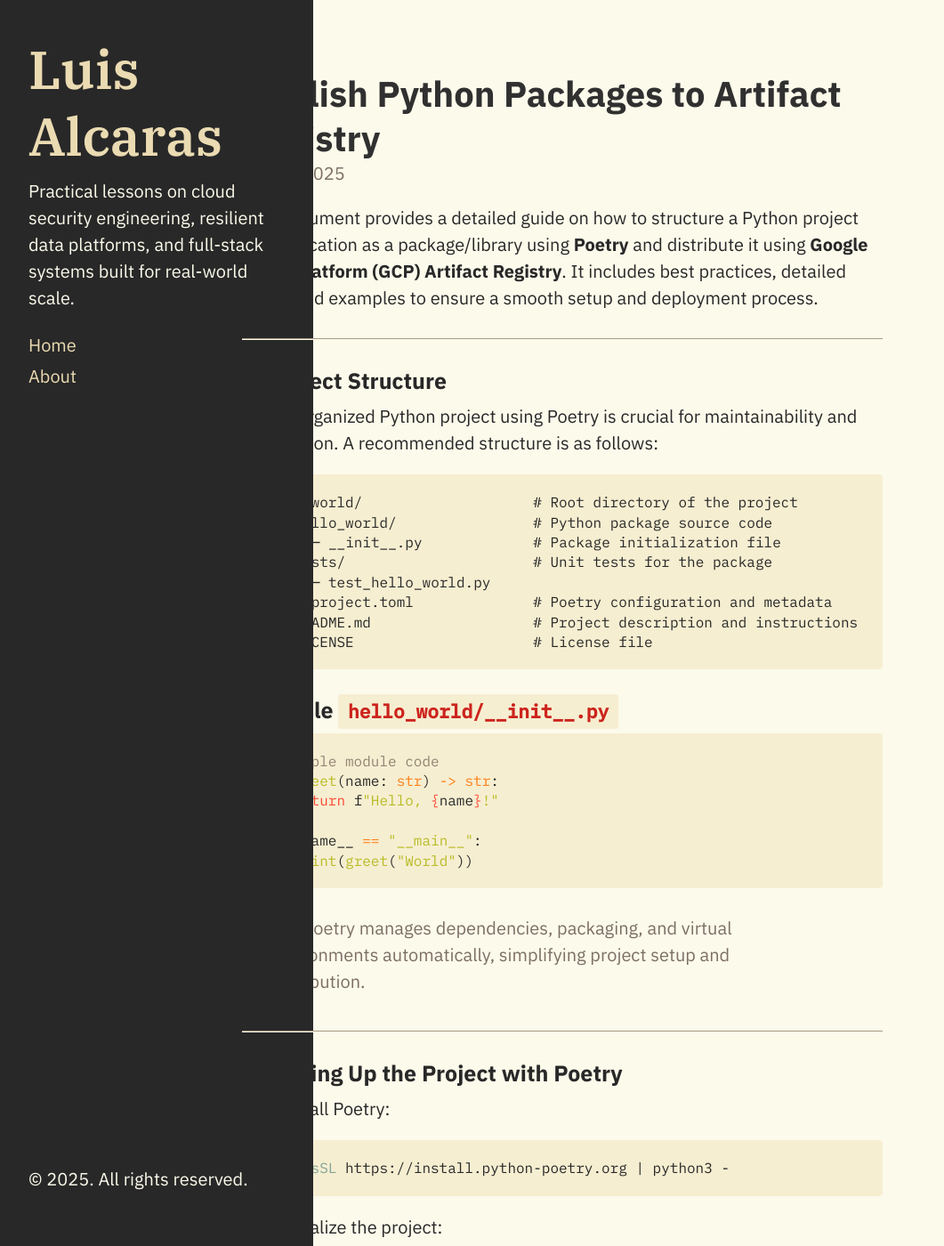
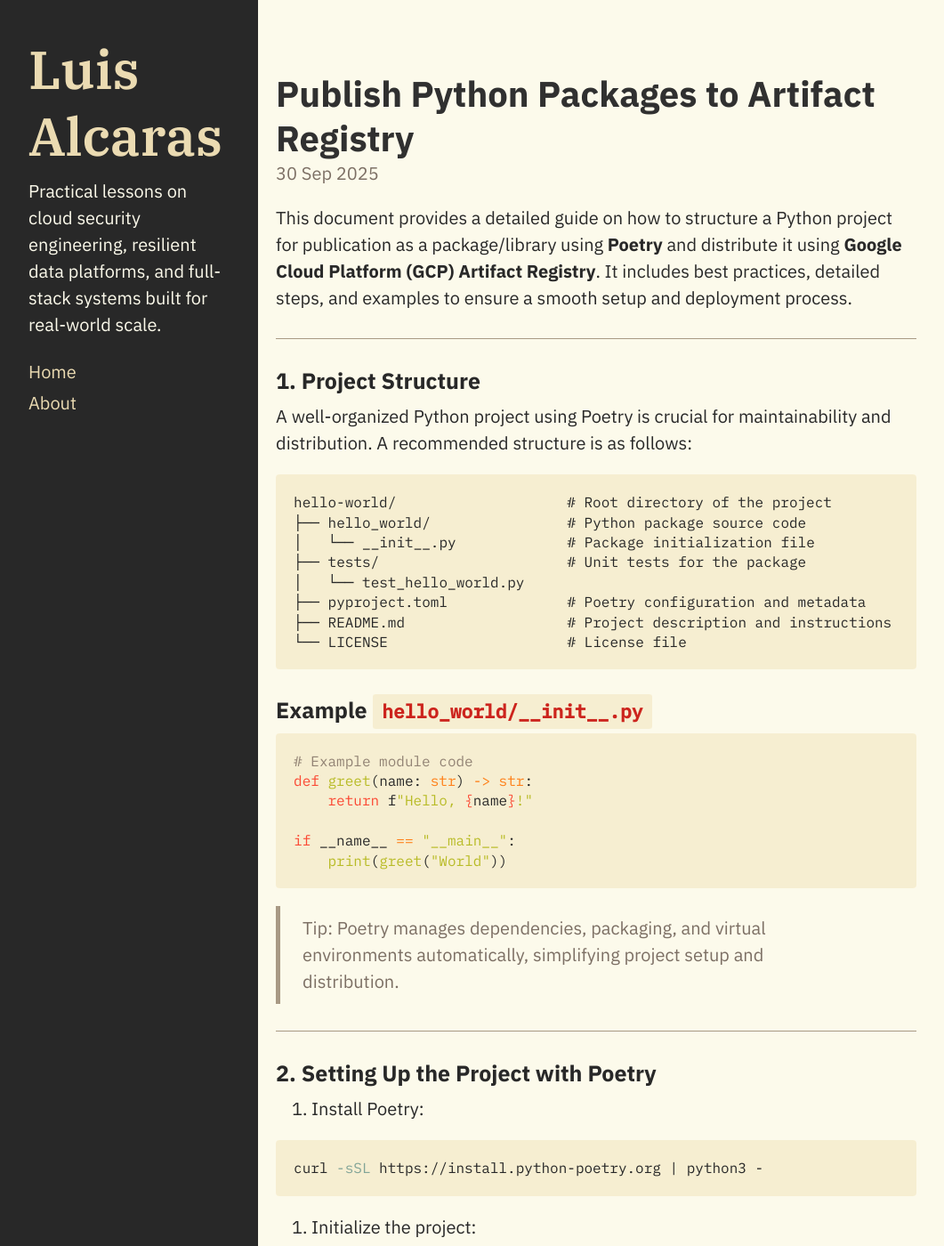
Before and after one commit to luisalcarasr/blog, a Jekyll site: the page built from index.html, in a window 1280 px wide and 1400 px high. Shown: the whole window at 89% size, without its empty margins (8-1069 px from the left). Built offline with Jekyll 4.4.1, drawn with Linux system fonts in a browser that asks for light colours; the list of posts is cut into pages by our own code.

Commit message:
fix: Content has been really centered

```diff
--- a/_layouts/default.html
+++ b/_layouts/default.html
@@ -3,7 +3,7 @@
 
   {% include head.html %}
 
-  <body>
+  <body class="layout-default">
 
     {% include sidebar.html %}
 
@@ -11,5 +11,7 @@
       {{ content }}
     </div>
 
+    <div class="ghostbar"></div>
+
   </body>
 </html>
--- a/public/css/main.css
+++ b/public/css/main.css
@@ -302,6 +302,11 @@
   Manages containers, sidebar, and responsive behavior.
   ------------------------------------------------------------ */
 
+.layout-default {
+  display: flex;
+  min-height: 100vh;
+}
+
 .container {
   max-width: 38rem;
   padding-left: 1rem;
@@ -316,14 +321,22 @@
   color: var(--color-sidebar-text);
   background-color: var(--color-sidebar-bg);
 }
+
+.ghostbar {
+  display: none;
+  max-width: 18rem;
+  width: fit-content;
+}
+
 @media (min-width: 48em) {
   .sidebar {
-    position: fixed;
-    top: 0;
-    left: 0;
-    bottom: 0;
     width: 18rem;
     text-align: left;
+  }
+
+  .ghostbar {
+    width: 18rem;
+    display: block;
   }
 }
 .sidebar a {
```
